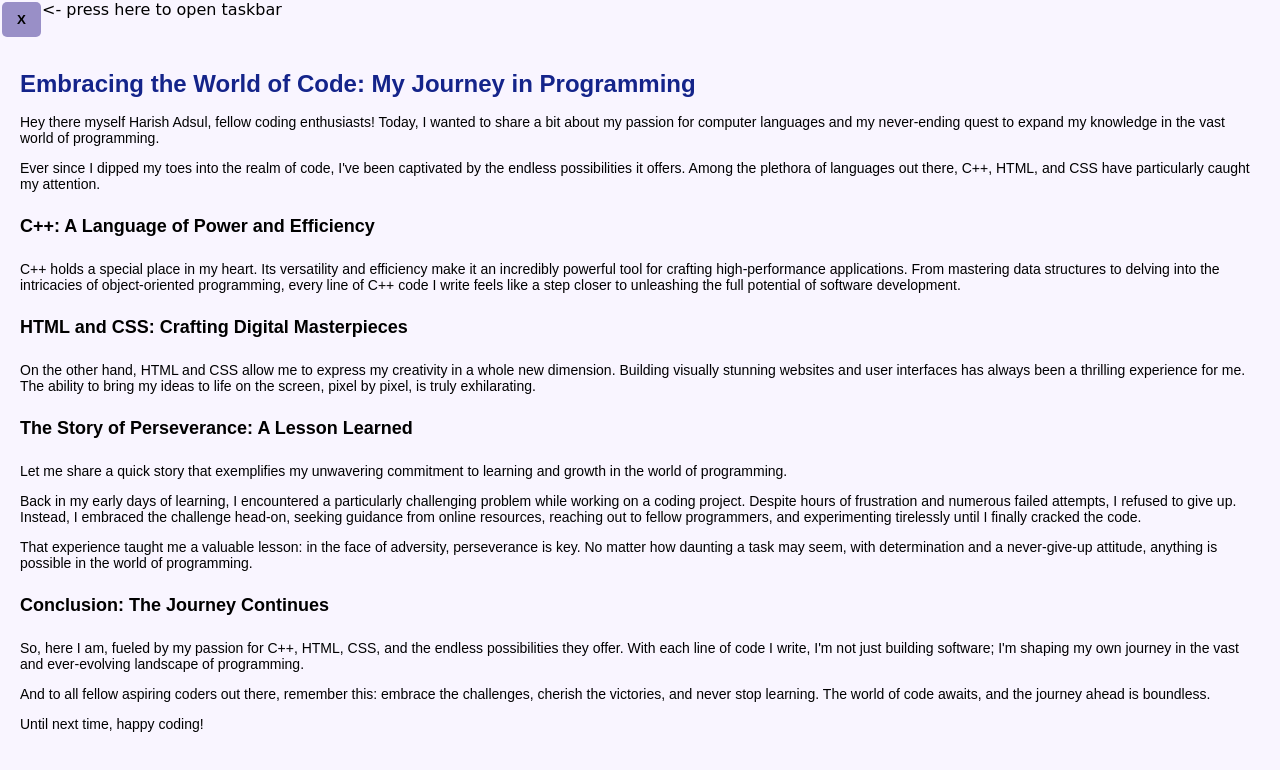
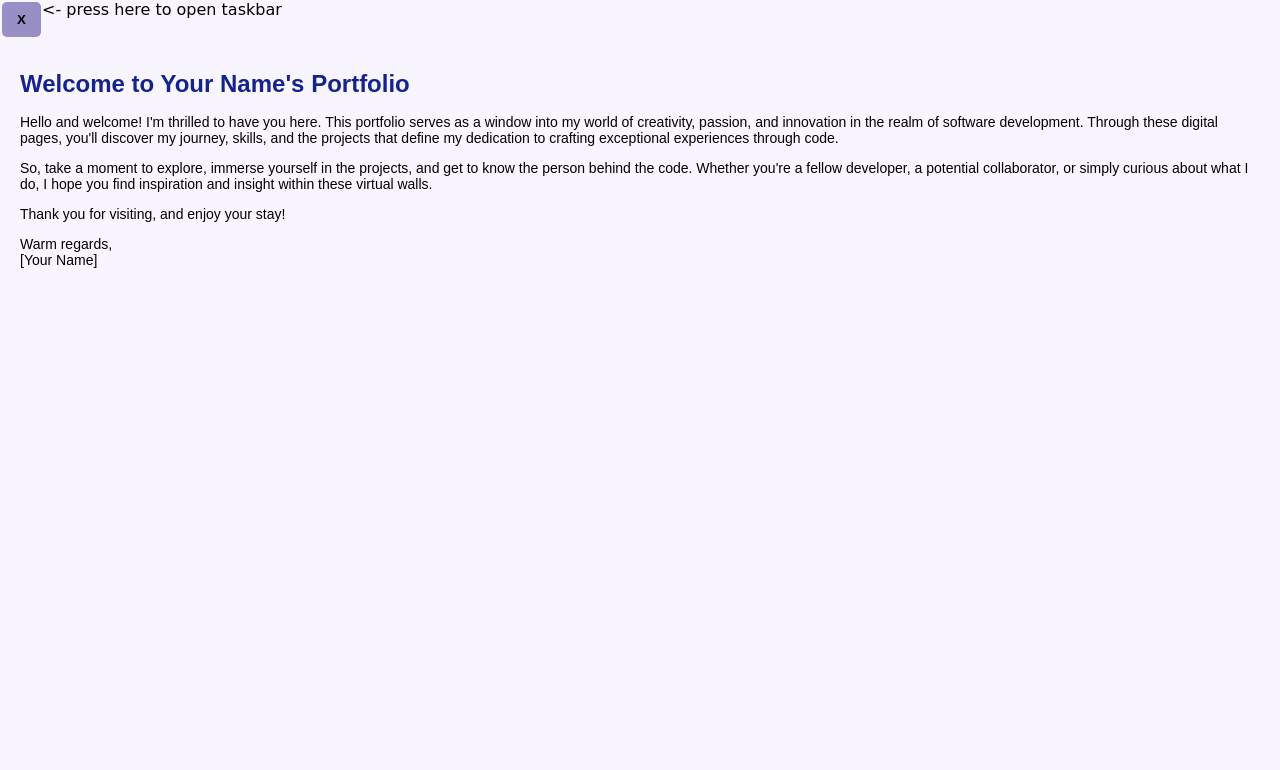
Before and after one commit to adsulharish/portpholio1, a plain HTML site: page index.html in a window 1280 px wide. Drawn offline with Linux system fonts and the light colour scheme.

Commit message:
Update index.html

```diff
--- a/index.html
+++ b/index.html
@@ -29,22 +29,12 @@
         </ul>
     </nav>
 
-    <div class="container">
-        <h1>Embracing the World of Code: My Journey in Programming</h1>
-        <p>Hey there myself Harish Adsul, fellow coding enthusiasts! Today, I wanted to share a bit about my passion for computer languages and my never-ending quest to expand my knowledge in the vast world of programming.</p>
-        <p>Ever since I dipped my toes into the realm of code, I've been captivated by the endless possibilities it offers. Among the plethora of languages out there, C++, HTML, and CSS have particularly caught my attention.</p>
-        <h4>C++: A Language of Power and Efficiency</h4>
-        <p>C++ holds a special place in my heart. Its versatility and efficiency make it an incredibly powerful tool for crafting high-performance applications. From mastering data structures to delving into the intricacies of object-oriented programming, every line of C++ code I write feels like a step closer to unleashing the full potential of software development.</p>
-        <h4>HTML and CSS: Crafting Digital Masterpieces</h4>
-        <p>On the other hand, HTML and CSS allow me to express my creativity in a whole new dimension. Building visually stunning websites and user interfaces has always been a thrilling experience for me. The ability to bring my ideas to life on the screen, pixel by pixel, is truly exhilarating.</p>
-        <h4>The Story of Perseverance: A Lesson Learned</h4>
-        <p>Let me share a quick story that exemplifies my unwavering commitment to learning and growth in the world of programming.</p>
-        <p>Back in my early days of learning, I encountered a particularly challenging problem while working on a coding project. Despite hours of frustration and numerous failed attempts, I refused to give up. Instead, I embraced the challenge head-on, seeking guidance from online resources, reaching out to fellow programmers, and experimenting tirelessly until I finally cracked the code.</p>
-        <p>That experience taught me a valuable lesson: in the face of adversity, perseverance is key. No matter how daunting a task may seem, with determination and a never-give-up attitude, anything is possible in the world of programming.</p>
-        <h4>Conclusion: The Journey Continues</h4>
-        <p>So, here I am, fueled by my passion for C++, HTML, CSS, and the endless possibilities they offer. With each line of code I write, I'm not just building software; I'm shaping my own journey in the vast and ever-evolving landscape of programming.</p>
-        <p>And to all fellow aspiring coders out there, remember this: embrace the challenges, cherish the victories, and never stop learning. The world of code awaits, and the journey ahead is boundless.</p>
-        <p>Until next time, happy coding!</p>
+ <div class="container">
+        <h1>Welcome to Your Name's Portfolio</h1>
+        <p>Hello and welcome! I'm thrilled to have you here. This portfolio serves as a window into my world of creativity, passion, and innovation in the realm of software development. Through these digital pages, you'll discover my journey, skills, and the projects that define my dedication to crafting exceptional experiences through code.</p>
+        <p>So, take a moment to explore, immerse yourself in the projects, and get to know the person behind the code. Whether you're a fellow developer, a potential collaborator, or simply curious about what I do, I hope you find inspiration and insight within these virtual walls.</p>
+        <p>Thank you for visiting, and enjoy your stay!</p>
+        <p>Warm regards,<br>[Your Name]</p>
     </div>
 
 
```
